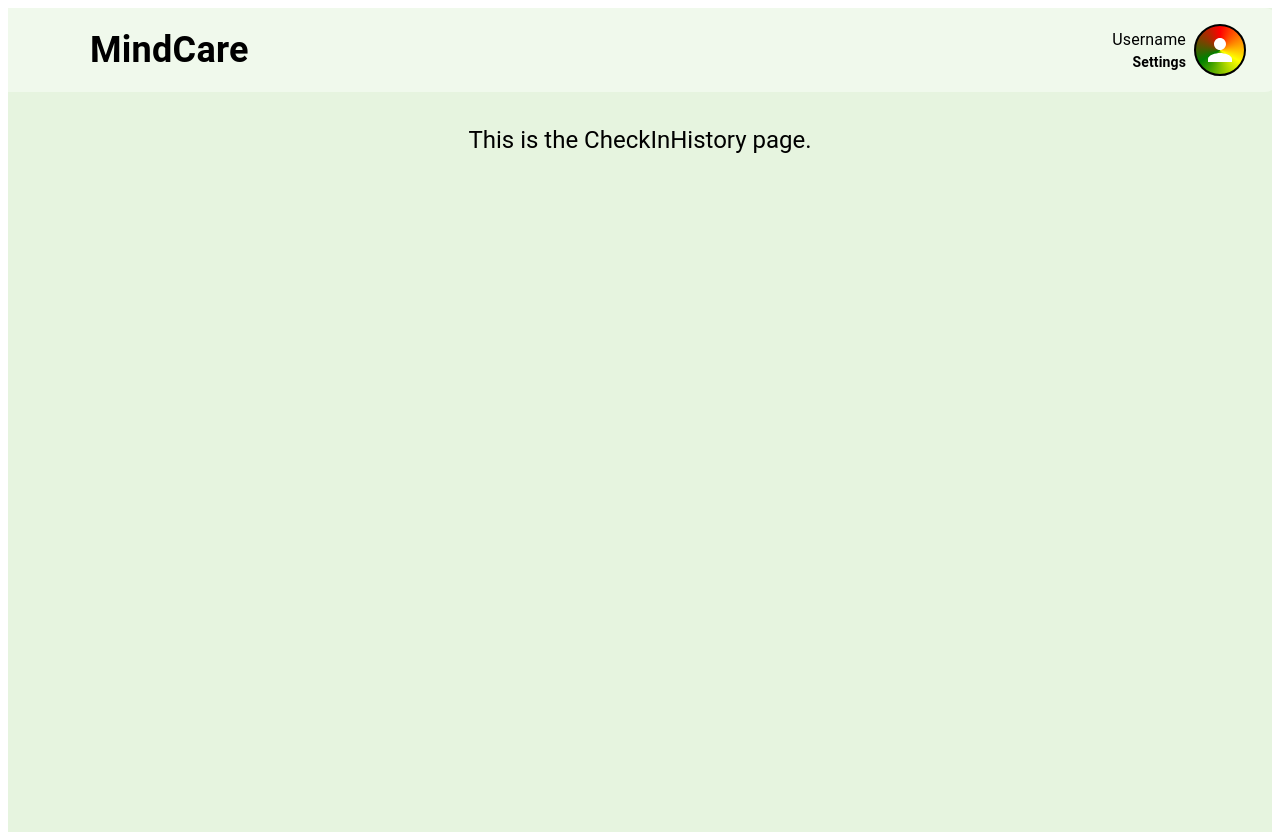
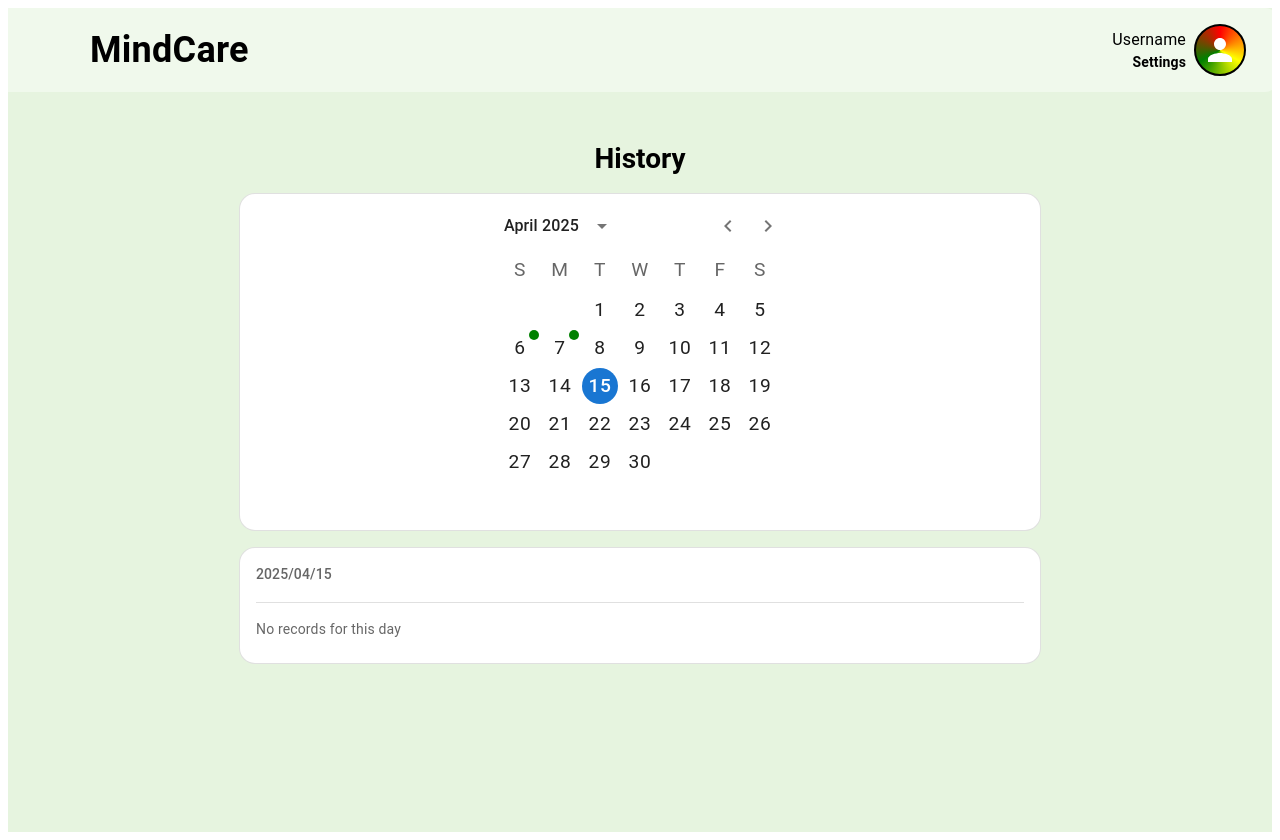
Before and after one commit to juliannah5203/CSCI577a-Project, a React (Create React App) app in the folder frontend/: page /history in a window 1280 px wide. Built offline with nearby package versions, Linux system fonts and the light colour scheme; some icons are missing.

Commit message:
Merge frontend components

```diff
--- a/frontend/src/App.js
+++ b/frontend/src/App.js
@@ -1,19 +1,19 @@
-import React from 'react';
-import { BrowserRouter as Router, Routes, Route } from 'react-router-dom';
-import SignInPage from './components/SignInPage';
-import Dashboard from './components/Dashboard';
-import UserProfile from './components/UserProfile';
-import AIInsights from './components/AIInsights';
-import MoodTrends from './components/MoodTrends';
-import CheckInHistory from './components/CheckInHistory';
-import Settings from './components/Settings';
-import CheckIn from './components/CheckIn';
-import ProtectedRoute from './components/ProtectedRoute';
+import React from "react";
+import { BrowserRouter as Router, Routes, Route } from "react-router-dom";
+import SignInPage from "./components/SignInPage";
+import Dashboard from "./components/Dashboard";
+import UserProfile from "./components/UserProfile";
+// import AIInsights from "./components/AIInsights";
+import Trends from "./components/Trends";
+import History from "./components/History";
+import Settings from "./components/Settings";
+import CheckIn from "./components/CheckIn";
+import ProtectedRoute from "./components/ProtectedRoute";
 function App() {
   return (
     <Router>
       <Routes>
-      <Route path="/" element={<SignInPage />} />
+        <Route path="/" element={<SignInPage />} />
         {/* <Route path="/dashboard" element={<ProtectedRoute><Dashboard /></ProtectedRoute>} />
         <Route path="/userprofile" element={<ProtectedRoute><UserProfile /></ProtectedRoute>} />
         <Route path="/checkin" element={<ProtectedRoute><CheckIn /></ProtectedRoute>} />
@@ -27,13 +27,16 @@ function App() {
         <Route path="/userprofile" element={<UserProfile />} />
         <Route path="/checkin" element={<CheckIn />} />
         <Route path="/profile" element={<UserProfile />} />
-        <Route path="/ai" element={<AIInsights />} />
-        <Route path="/mood" element={<MoodTrends />} />
-        <Route path="/history" element={<CheckInHistory />} />
+        {/* <Route path="/ai" element={<AIInsights />} /> */}
+        <Route path="/trends" element={<Trends />} />
+        <Route path="/history" element={<History />} />
         <Route path="/settings" element={<Settings />} />
 
         {/* Place holder route for protected routes. Delete this later*/}
-        <Route path="/placeHolderRoute" element={<ProtectedRoute></ProtectedRoute>} />
+        <Route
+          path="/placeHolderRoute"
+          element={<ProtectedRoute></ProtectedRoute>}
+        />
       </Routes>
     </Router>
   );
--- a/frontend/src/components/History.js
+++ b/frontend/src/components/History.js
@@ -17,6 +17,7 @@ import { LocalizationProvider } from "@mui/x-date-pickers/LocalizationProvider";
 import { format, isSameDay } from "date-fns";
 import enUS from "date-fns/locale/en-US";
 import PropTypes from "prop-types";
+import Layout from "./Layout";
 
 const mockData = [
   {
@@ -38,7 +39,18 @@ function ServerDay(props) {
     <Badge
       key={day.toString()}
       overlap="circular"
-      badgeContent={isSelected ? "🟢" : undefined}
+      badgeContent={
+        isSelected ? (
+          <Box
+            sx={{
+              width: 10,
+              height: 10,
+              bgcolor: "green",
+              borderRadius: "50%",
+            }}
+          />
+        ) : undefined
+      }
     >
       <PickersDay
         {...other}
@@ -63,8 +75,15 @@ export default function History() {
   const highlightedDays = mockData.map((e) => new Date(e.date));
 
   return (
+    <Layout>
       <Box sx={{ p: 2 }}>
-      <Typography variant="h6" align="center" mb={2}>
+        <Typography
+          variant="h5"
+          fontWeight="bold"
+          fontSize={28}
+          align="center"
+          mb={2}
+        >
           History
         </Typography>
 
@@ -79,7 +98,10 @@ export default function History() {
             mb: 2,
           }}
         >
-        <LocalizationProvider dateAdapter={AdapterDateFns} adapterLocale={enUS}>
+          <LocalizationProvider
+            dateAdapter={AdapterDateFns}
+            adapterLocale={enUS}
+          >
             <DateCalendar
               value={selectedDate}
               onChange={(newValue) => setSelectedDate(newValue)}
@@ -153,5 +175,6 @@ export default function History() {
           </CardContent>
         </Card>
       </Box>
+    </Layout>
   );
 }
--- a/frontend/src/components/Layout.js
+++ b/frontend/src/components/Layout.js
@@ -1,5 +1,5 @@
-import React from 'react';
-import PropTypes from 'prop-types';
+import React from "react";
+import PropTypes from "prop-types";
 import {
   Box,
   Typography,
@@ -7,9 +7,9 @@ import {
   Avatar,
   Menu,
   MenuItem,
-} from '@mui/material';
-import MenuIcon from '@mui/icons-material/Menu';
-import { useNavigate } from 'react-router-dom';
+} from "@mui/material";
+import MenuIcon from "@mui/icons-material/Menu";
+import { useNavigate } from "react-router-dom";
 
 // NavigationMenu Component
 const NavigationMenu = () => {
@@ -27,9 +27,9 @@ const NavigationMenu = () => {
 
   const menuItems = [
     { label: "Dashboard", route: "/dashboard" },
-    { label: "CheckIn History", route: "/history" },
-    { label: "Mood Trends", route: "/mood" },
-    { label: "AI Insights", route: "/ai" },
+    { label: "History", route: "/history" },
+    { label: "Trends", route: "/trends" },
+    // { label: "AI Insights", route: "/ai" },
   ];
 
   const handleMenuItemClick = (route) => {
@@ -39,15 +39,15 @@ const NavigationMenu = () => {
 
   return (
     <Box>
-      <IconButton onClick={handleMenuOpen} sx={{ color: 'inherit' }}>
+      <IconButton onClick={handleMenuOpen} sx={{ color: "inherit" }}>
         <MenuIcon />
       </IconButton>
       <Menu
         anchorEl={anchorEl}
         open={open}
         onClose={handleMenuClose}
-        anchorOrigin={{ vertical: 'bottom', horizontal: 'center' }}
-        transformOrigin={{ vertical: 'top', horizontal: 'center' }}
+        anchorOrigin={{ vertical: "bottom", horizontal: "center" }}
+        transformOrigin={{ vertical: "top", horizontal: "center" }}
       >
         {menuItems.map((item) => (
           <MenuItem
@@ -67,16 +67,16 @@ const HeaderSection = () => {
   const navigate = useNavigate();
 
   return (
-    <Box sx={{ position: 'relative', mb: 4 }}>
+    <Box sx={{ position: "relative", mb: 4 }}>
       {/* Full-width transparent overlay background */}
       <Box
         sx={{
-          position: 'absolute',
+          position: "absolute",
           top: 0,
           left: -35,
-          width: 'calc(100vw)',
-          height: '100%',
-          backgroundColor: 'rgba(255, 255, 255, 0.4)',
+          width: "calc(100vw)",
+          height: "100%",
+          backgroundColor: "rgba(255, 255, 255, 0.4)",
           borderRadius: 3,
           zIndex: 0,
         }}
@@ -84,56 +84,56 @@ const HeaderSection = () => {
       {/* Header content */}
       <Box
         sx={{
-          position: 'relative',
+          position: "relative",
           zIndex: 1,
           px: 0.25,
           py: 2,
-          display: 'flex',
-          justifyContent: 'space-between',
-          alignItems: 'center',
+          display: "flex",
+          justifyContent: "space-between",
+          alignItems: "center",
         }}
       >
         {/* Left side with NavigationMenu and MindCare text */}
-        <Box sx={{ display: 'flex', alignItems: 'center', gap: 2 }}>
+        <Box sx={{ display: "flex", alignItems: "center", gap: 2 }}>
           <NavigationMenu />
           <Typography
             variant="h4"
             fontWeight="bold"
             fontSize={36}
-            onClick={() => navigate('/dashboard')}
-            sx={{ cursor: 'pointer' }}
+            onClick={() => navigate("/dashboard")}
+            sx={{ cursor: "pointer" }}
           >
             MindCare
           </Typography>
         </Box>
 
         {/* Right side: User info */}
-        <Box sx={{ display: 'flex', alignItems: 'center', gap: 1 }}>
-          <Box sx={{ textAlign: 'right' }}>
+        <Box sx={{ display: "flex", alignItems: "center", gap: 1 }}>
+          <Box sx={{ textAlign: "right" }}>
             <Typography
-              onClick={() => navigate('/userprofile')}
-              sx={{ cursor: 'pointer' }}
+              onClick={() => navigate("/userprofile")}
+              sx={{ cursor: "pointer" }}
             >
               Username
             </Typography>
             <Typography
               variant="body2"
               fontWeight="bold"
-              onClick={() => navigate('/settings')}
-              sx={{ cursor: 'pointer' }}
+              onClick={() => navigate("/settings")}
+              sx={{ cursor: "pointer" }}
             >
               Settings
             </Typography>
           </Box>
           <Avatar
-            onClick={() => navigate('/userprofile')}
+            onClick={() => navigate("/userprofile")}
             sx={{
-              cursor: 'pointer',
-              bgcolor: 'transparent',
-              border: '2px solid black',
+              cursor: "pointer",
+              bgcolor: "transparent",
+              border: "2px solid black",
               width: 48,
               height: 48,
-              background: 'conic-gradient(red, yellow, green, red)',
+              background: "conic-gradient(red, yellow, green, red)",
             }}
           />
         </Box>
@@ -150,18 +150,16 @@ const Layout = ({ children }) => {
   return (
     <Box
       sx={{
-        backgroundColor: '#e6f4df',
-        minHeight: '100vh',
+        backgroundColor: "#e6f4df",
+        minHeight: "100vh",
         pt: 0,
         px: 3,
         pb: 3,
-        position: 'relative',
+        position: "relative",
       }}
     >
       <HeaderSection />
-      <Box>
-        {children}
-      </Box>
+      <Box>{children}</Box>
     </Box>
   );
 };
--- a/frontend/src/components/Trends.js
+++ b/frontend/src/components/Trends.js
@@ -14,6 +14,7 @@ import { format, parseISO } from "date-fns";
 import { DatePicker } from "@mui/x-date-pickers/DatePicker";
 import { LocalizationProvider } from "@mui/x-date-pickers/LocalizationProvider";
 import { AdapterDateFns } from "@mui/x-date-pickers/AdapterDateFns";
+import Layout from "./Layout";
 
 const fullMoodData = [
   {
@@ -280,6 +281,7 @@ export default function Trends() {
   const displayAverageMood = formatValue(averageMood);
 
   return (
+    <Layout>
       <Box
         sx={{
           p: 3,
@@ -290,7 +292,13 @@ export default function Trends() {
           minHeight: "100vh",
         }}
       >
-      <Typography variant="h6" gutterBottom>
+        <Typography
+          variant="h5"
+          fontWeight="bold"
+          fontSize={28}
+          align="center"
+          mb={2}
+        >
           Trend Analysis
         </Typography>
 
@@ -350,7 +358,7 @@ export default function Trends() {
                   return `${entry.emotion}: ${entry.note}`;
                 },
               }}
-            width={450}
+              width={400}
               height={300}
             />
           </Card>
@@ -403,5 +411,6 @@ export default function Trends() {
           </Stack>
         </Box>
       </Box>
+    </Layout>
   );
 }
```
Lines whose indentation alone changed are shown as unchanged.
